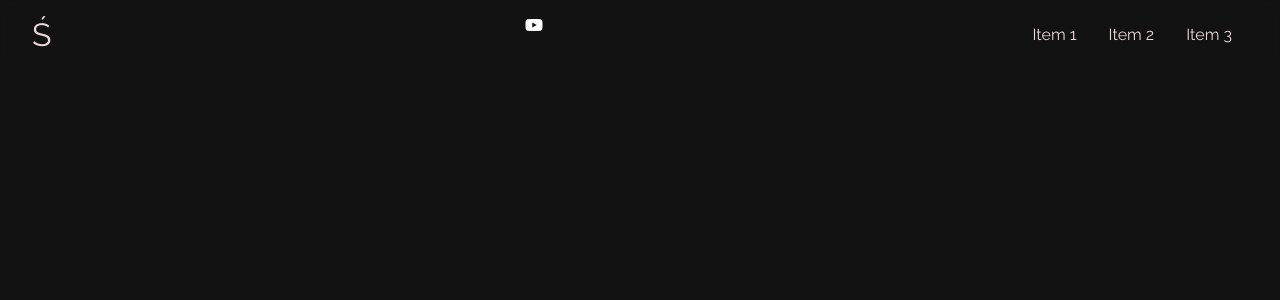
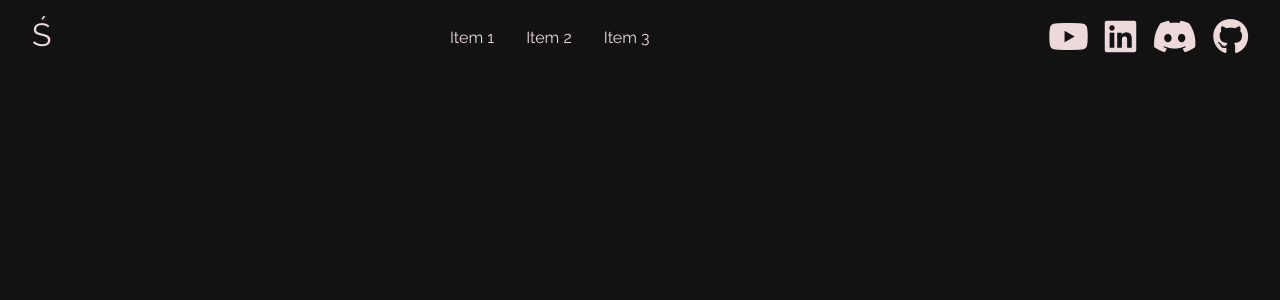
Before and after one commit to gitlaws/Devfolio, an Angular app: page / in a window 1280 px wide. Shown: the top 300 px of the page. Built offline with nearby package versions, Linux system fonts and the light colour scheme.

Commit message:
reconstruction

```diff
--- a/src/app/components/navbar/nav.component.html
+++ b/src/app/components/navbar/nav.component.html
@@ -3,14 +3,23 @@
   <div class="menu-btn">
     <div class="menu-btn__lines"></div>
   </div>
-<ul class="social-links">
-    <i class="fab fa-youtube"></i
-            >
-</ul>
-
   <ul class="menu-items">
     <li><a href="#" class="menu-item">Item 1</a></li>
     <li><a href="#" class="menu-item">Item 2</a></li>
     <li><a href="#" class="menu-item">Item 3</a></li>
   </ul>
+  <ul class="social-links">
+    <li>
+      <a href=""><i class="fab fa-youtube"></i></a>
+    </li>
+    <li>
+      <a href=""><i class="fab fa-linkedin"></i></a>
+    </li>
+    <li>
+      <a href=""><i class="fab fa-discord"></i></a>
+    </li>
+    <li>
+      <a href=""><i class="fab fa-github"></i></a>
+    </li>
+  </ul>
 </nav>
--- a/src/app/components/navbar/nav.component.scss
+++ b/src/app/components/navbar/nav.component.scss
@@ -35,6 +35,23 @@
 .menu-items li a:hover {
   cursor: pointer;
   background-color: $menu-items-hover;
+}
+
+.social-links {
+  display: flex;
+  align-items: center;
+  justify-content: center;
+  gap: 1rem;
+}
+
+.social-links li {
+  list-style: none;
+}
+
+.social-links a {
+  font-size: 36px;
+  // width: 36px;
+  // height: 36px;
 }
 
 /* menu button */
```
